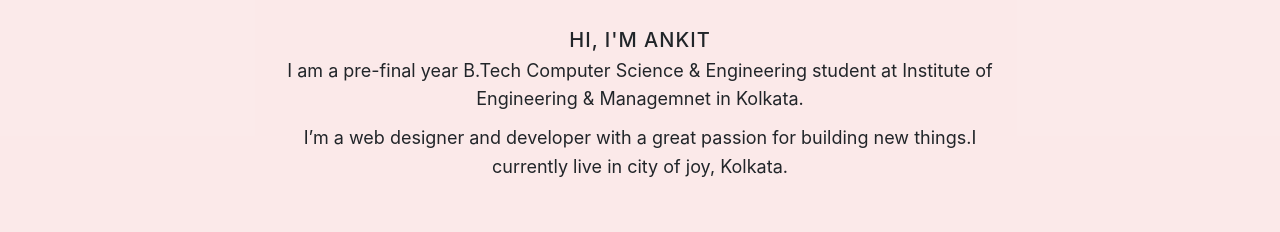
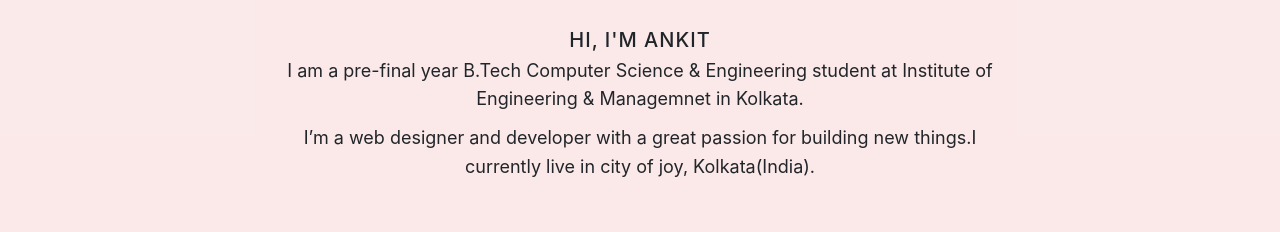
Before and after one commit to ankit0696/3visionai, a website with bundled scripts: page index.html in a window 1280 px wide. Shown: the part 1135-1367 px from the top of the page. Built offline with nearby package versions, Linux system fonts and the light colour scheme.

Commit message:
added india

```diff
--- a/index.html
+++ b/index.html
@@ -73,7 +73,7 @@
             <img src="img/ankit.jpg" alt="ankit's pic" class="about__image">
             <h2>Hi, i'm Ankit</h2>
             <p>I am a pre-final year B.Tech Computer Science & Engineering student at Institute of Engineering & Managemnet in Kolkata.</p>
-            <p>I’m a web designer and developer with a great passion for building new things.I currently live in city of joy, Kolkata.</p>
+            <p>I’m a web designer and developer with a great passion for building new things.I currently live in city of joy, Kolkata(India).</p>
           </div>
         </div>
       </div>
```
